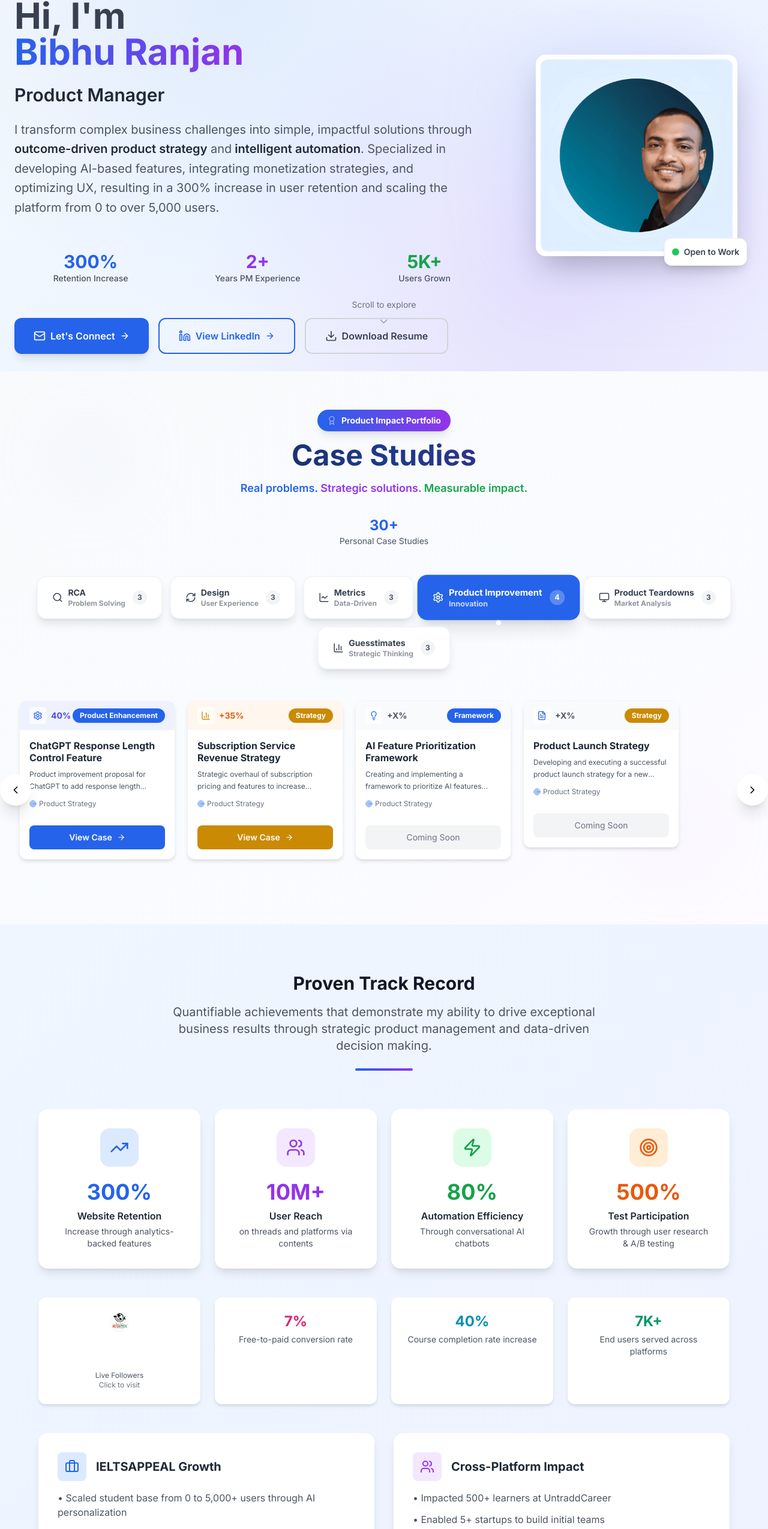
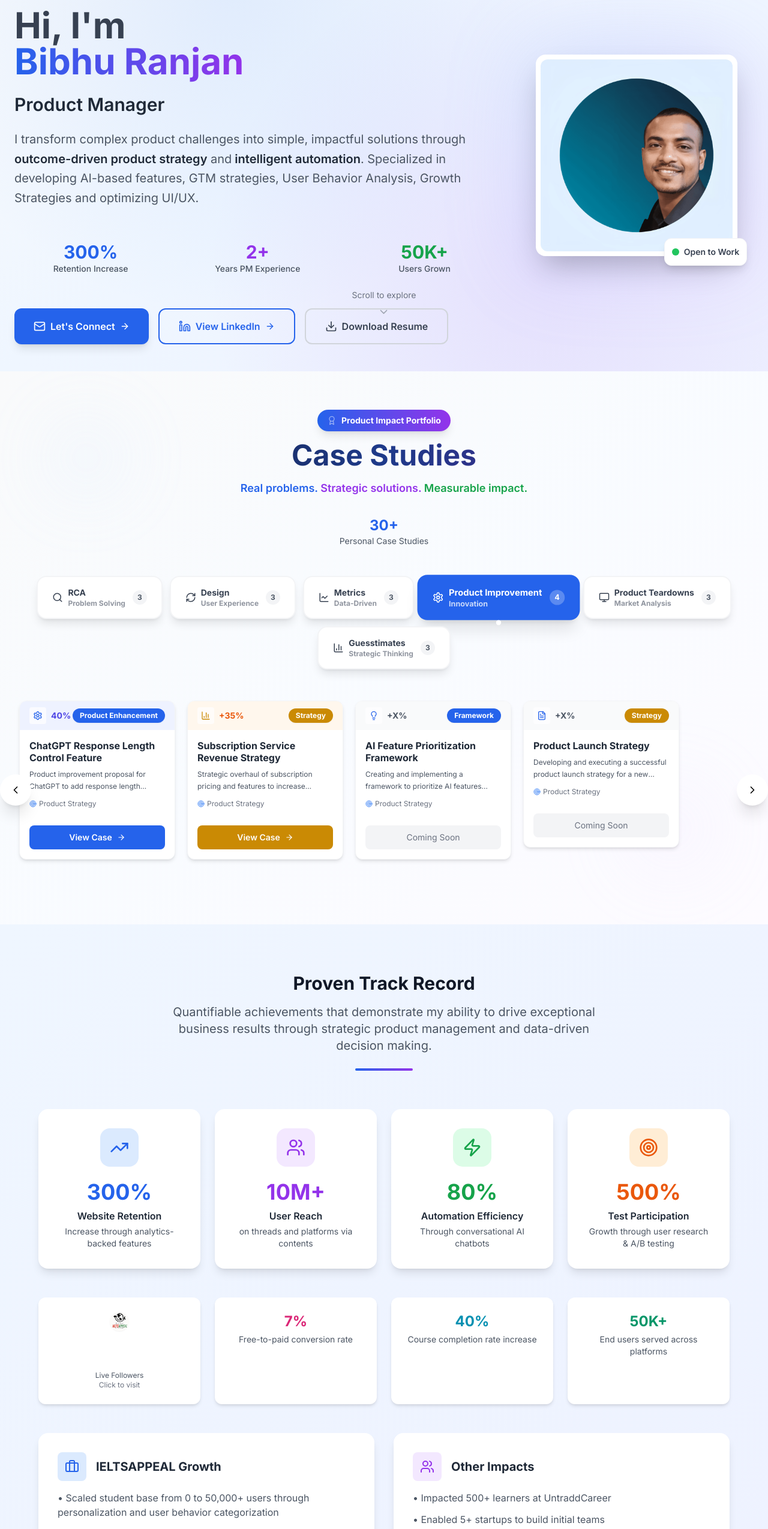
Before and after one commit to Bibhu500/bibhuranjan, a React (Vite) app: page / in a window 1280 px wide. Shown: the part 181-2730 px from the top of the page at 60% size. Built offline with nearby package versions, Linux system fonts and the light colour scheme; grey boxes are pictures that could not be loaded.

Commit message:
latest update on profile

```diff
--- a/src/App.jsx
+++ b/src/App.jsx
@@ -12,7 +12,6 @@ import EcommerceConversionRate from './pages/EcommerceConversionRate';
 import SubscriptionStrategy from './pages/SubscriptionStrategy';
 import ChatGPTLengthControl from './pages/ChatGPTLengthControl';
 import LaptopGuesstimateCaseStudy from './pages/LaptopGuesstimateCaseStudy';
-import Windows11Teardown from './pages/Windows11Teardown';
 import './App.css'
 
 // ScrollToTop component
@@ -45,7 +44,6 @@ function App() {
         <Route path="/case-studies/ecommerce-conversion-rate" element={<EcommerceConversionRate />} />
         <Route path="/case-studies/subscription-strategy" element={<SubscriptionStrategy />} />
         <Route path="/case-studies/laptops-delhi-daily" element={<LaptopGuesstimateCaseStudy />} />
-        <Route path="/case-studies/windows-11-teardown" element={<Windows11Teardown />} />
         <Route path="/case-studies/app-crash-analysis" element={<RapidoCaseStudy />} />
         <Route path="/case-studies/healthcare-app-design" element={<RapidoCaseStudy />} />
         <Route path="/case-studies/product-page-redesign" element={<RapidoCaseStudy />} />
--- a/src/pages/Home.jsx
+++ b/src/pages/Home.jsx
@@ -125,10 +125,10 @@ const Home = () => {
                 </div>
 
                 <p className="text-xl text-gray-600 max-w-3xl leading-relaxed">
-                  I transform complex business challenges into simple, impactful solutions through
+                  I transform complex product challenges into simple, impactful solutions through
                   <span className="font-semibold text-gray-800"> outcome-driven product strategy</span> and
                   <span className="font-semibold text-gray-800"> intelligent automation</span>.
-                  Specialized in developing AI-based features, integrating monetization strategies, and optimizing UX, resulting in a 300% increase in user retention and scaling the platform from 0 to over 5,000 users.                </p>
+                  Specialized in developing AI-based features, GTM strategies, User Behavior Analysis, Growth Strategies and optimizing UI/UX. </p>
               </div>
 
               {/* Key Metrics Row */}
@@ -142,7 +142,7 @@ const Home = () => {
                   <div className="text-sm text-gray-600 font-medium">Years PM Experience</div>
                 </div>
                 <div className="text-center">
-                                  <div className="text-3xl font-bold text-green-600">5K+</div>
+                                  <div className="text-3xl font-bold text-green-600">50K+</div>
                 <div className="text-sm text-gray-600 font-medium">Users Grown</div>
                 </div>
               </div>
@@ -369,7 +369,7 @@ const Home = () => {
                 <div className="text-sm text-gray-600">Course completion rate increase</div>
               </div>
               <div className="bg-white rounded-xl p-6 shadow-md text-center">
-                <div className="text-2xl font-bold text-emerald-600 mb-1">7K+</div>
+                <div className="text-2xl font-bold text-emerald-600 mb-1">50K+</div>
                 <div className="text-sm text-gray-600">End users served across platforms</div>
               </div>
             </div>
@@ -384,7 +384,7 @@ const Home = () => {
                   <h3 className="text-xl font-bold text-gray-800">IELTSAPPEAL Growth</h3>
                 </div>
                                  <div className="space-y-3 text-gray-600">
-                   <p>• Scaled student base from 0 to 5,000+ users through AI personalization</p>
+                   <p>• Scaled student base from 0 to 50,000+ users through personalization and user behavior categorization</p>
                    <p>• Launched ChatGPT-powered evaluation driving 300% engagement</p>
                    <p>• Deployed conversational AI reducing support queries by 70%</p>
                    <p>• Built intelligent scoring system generating first revenue streams</p>
@@ -396,7 +396,7 @@ const Home = () => {
                   <div className="bg-purple-100 p-3 rounded-lg mr-4">
                     <Users className="text-purple-600" size={24} />
                   </div>
-                  <h3 className="text-xl font-bold text-gray-800">Cross-Platform Impact</h3>
+                  <h3 className="text-xl font-bold text-gray-800">Other Impacts</h3>
                 </div>
                 <div className="space-y-3 text-gray-600">
                   <p>• Impacted 500+ learners at UntraddCareer</p>
```
